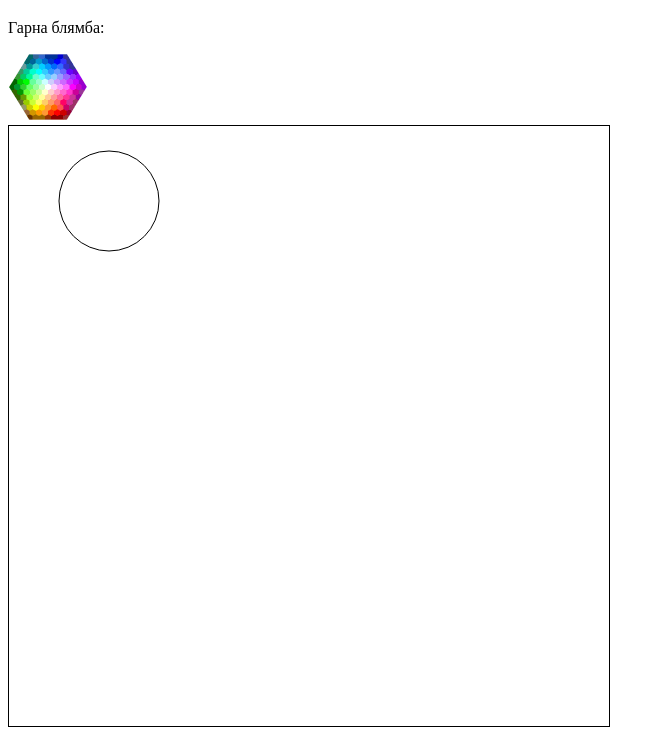
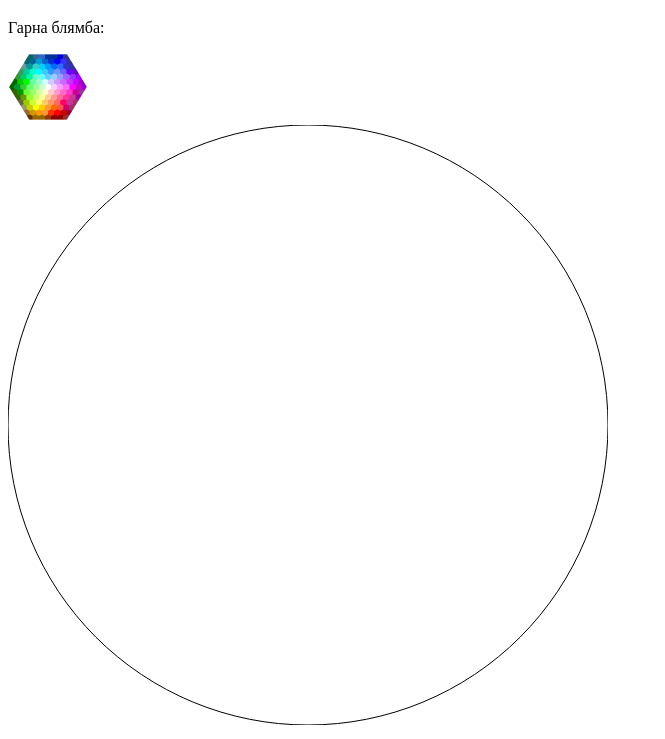
Before and after one commit to borysl/hodynnyk, a plain HTML site: page index.html in a window 1280 px wide. Shown: the part 61-800 px from the top of the page, without its empty margins (0-665 px from the left). Drawn offline with Linux system fonts and the light colour scheme.

Commit message:
Draw dial borders

```diff
--- a/index.html
+++ b/index.html
@@ -8,12 +8,12 @@
 <h1>My First Heading</h1>
 <p>Гарна блямба:</p>
 <img src="img/colorpicker.gif" alt="блямба"></img><div style="clear:both;"></div>
-<canvas id="clockCanvas" width="600" height="600" style="border: 1px solid black"></canvas>
+<canvas id="clockCanvas" width="600" height="600"></canvas>
 
 <script type="text/javascript">
 var ctx=clockCanvas.getContext("2d");
 ctx.beginPath();
-ctx.arc(100,75,50,0,2*Math.PI);
+ctx.arc(300,300,300,0,2*Math.PI);
 ctx.stroke();
 
 </script>
```
